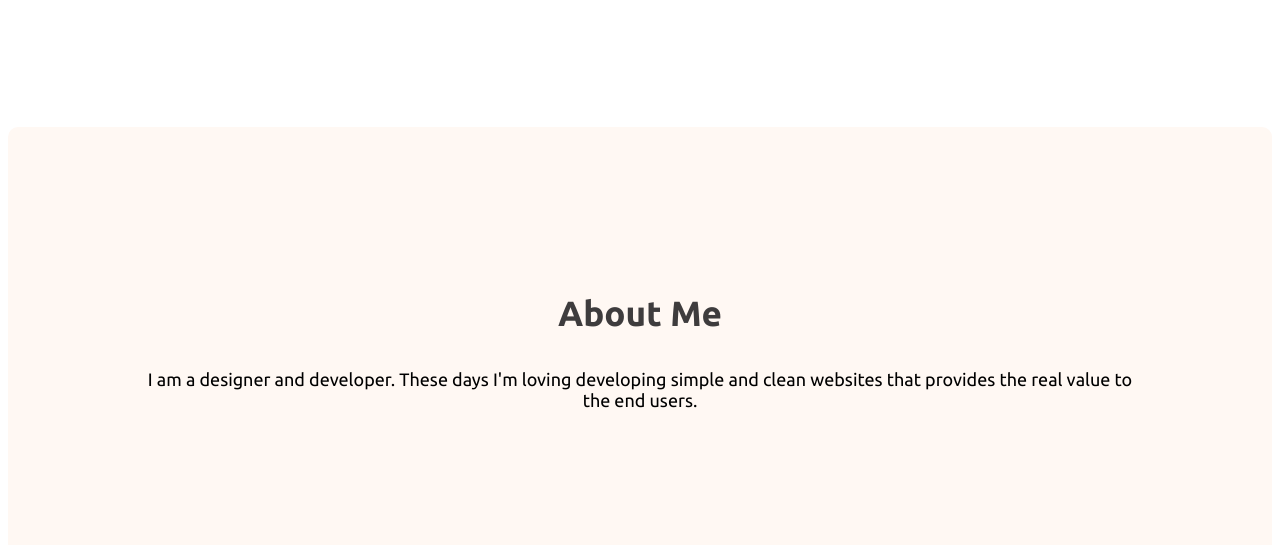
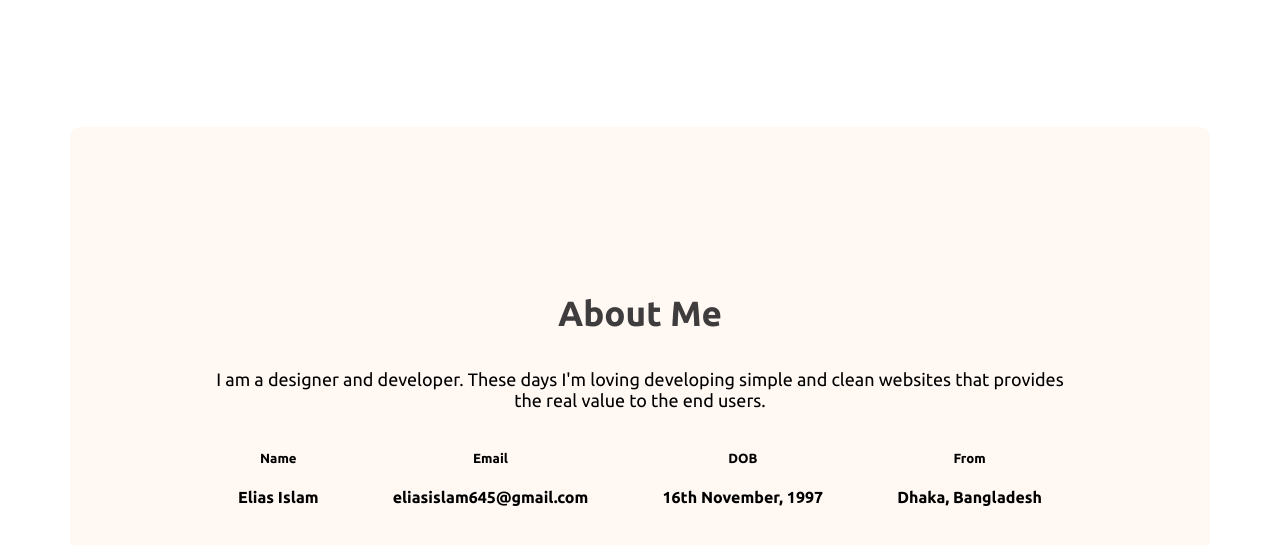
Before and after one commit to JeweL645/My-Portfolio, a plain HTML site: page index.html in a window 1280 px wide. Shown: the part 599-1144 px from the top of the page. Drawn offline with Linux system fonts and the light colour scheme.

Commit message:
Done with about

```diff
--- a/index.html
+++ b/index.html
@@ -36,6 +36,24 @@
             <p class="section-description">
                 I am a designer and developer. These days I'm loving developing simple and clean websites that provides the real value to the end users.
             </p>
+            <div class="about-info-container">
+                <div class="about-info">
+                   <h5 class="info-tittle"> Name </h5>
+                    <p class="info-description"><b>Elias Islam</b></p>
+                </div>
+                <div class="about-info">
+                    <h5 class="info-tittle">Email</h5>
+                    <p class="info-description"><b>eliasislam645@gmail.com</b></p>
+                </div>
+                <div class="about-info">
+                    <h5 class="info-tittle">DOB</h5>
+                    <p class="info-description"><b>16th November, 1997</b></p>
+                </div>
+                <div class="about-info">
+                    <h5 class="info-tittle">From</h5>
+                    <p class="info-description"><b>Dhaka, Bangladesh</b></p>
+                </div>
+            </div>
         </section>
 
     </main>
--- a/styles/style.css
+++ b/styles/style.css
@@ -105,3 +105,15 @@ nav a {
     text-align: center;
     font-size: 18px;;
 }
+
+main{
+    max-width: 1140px;
+    margin: 0 auto;
+}
+.about-info-container{
+    display: flex;
+    justify-content: space-around;
+}
+.about-info{
+    text-align: center;
+}
```
